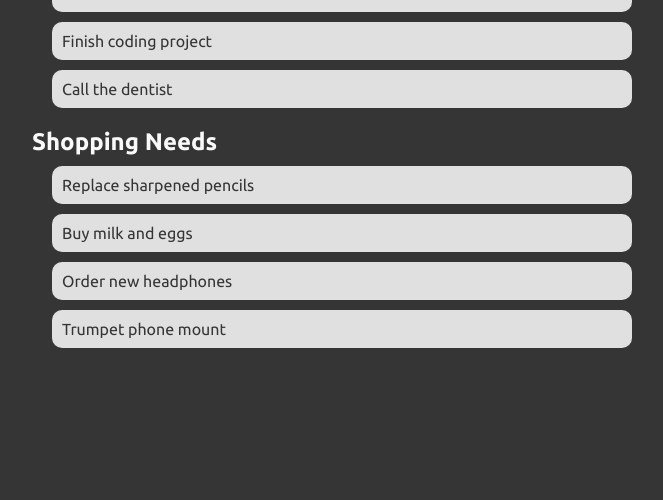
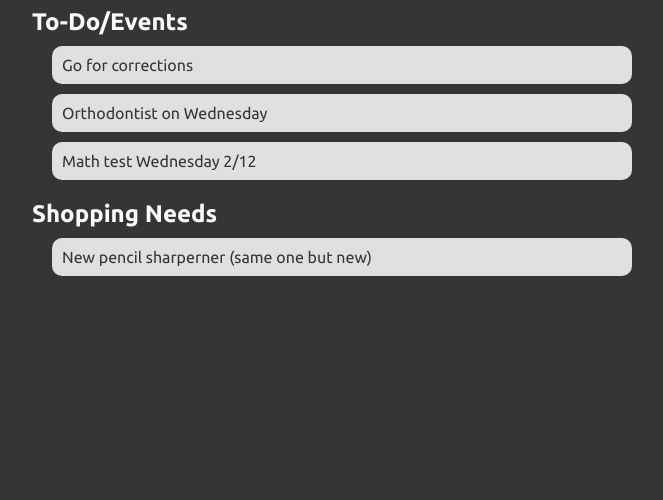
Before and after one commit to minilists/html, a plain HTML site: page index.html in a window 1280 px wide. Shown: the part 300-800 px from the top of the page, without its empty margins (308-971 px from the left). Drawn offline with Linux system fonts and the light colour scheme.

Commit message:
Update index.html

```diff
--- a/index.html
+++ b/index.html
@@ -89,9 +89,8 @@
       <h2>To-Do/Events</h2>
       <ul class="list">
         <li class="list-item">Go for corrections</li>
-        <!-- Add more items here -->
-        <li class="list-item">Finish coding project</li>
-        <li class="list-item">Call the dentist</li>
+        <li class="list-item">Orthodontist on Wednesday</li>
+        <li class="list-item">Math test Wednesday 2/12</li>
       </ul>
     </section>
 
@@ -99,11 +98,7 @@
     <section class="list-section">
       <h2>Shopping Needs</h2>
       <ul class="list">
-        <li class="list-item">Replace sharpened pencils</li>
-        <!-- Add more items here -->
-        <li class="list-item">Buy milk and eggs</li>
-        <li class="list-item">Order new headphones</li>
-        <li class="list-item">Trumpet phone mount</li>
+        <li class="list-item">New pencil sharperner (same one but new)</li>
       </ul>
     </section>
   </div>
```
